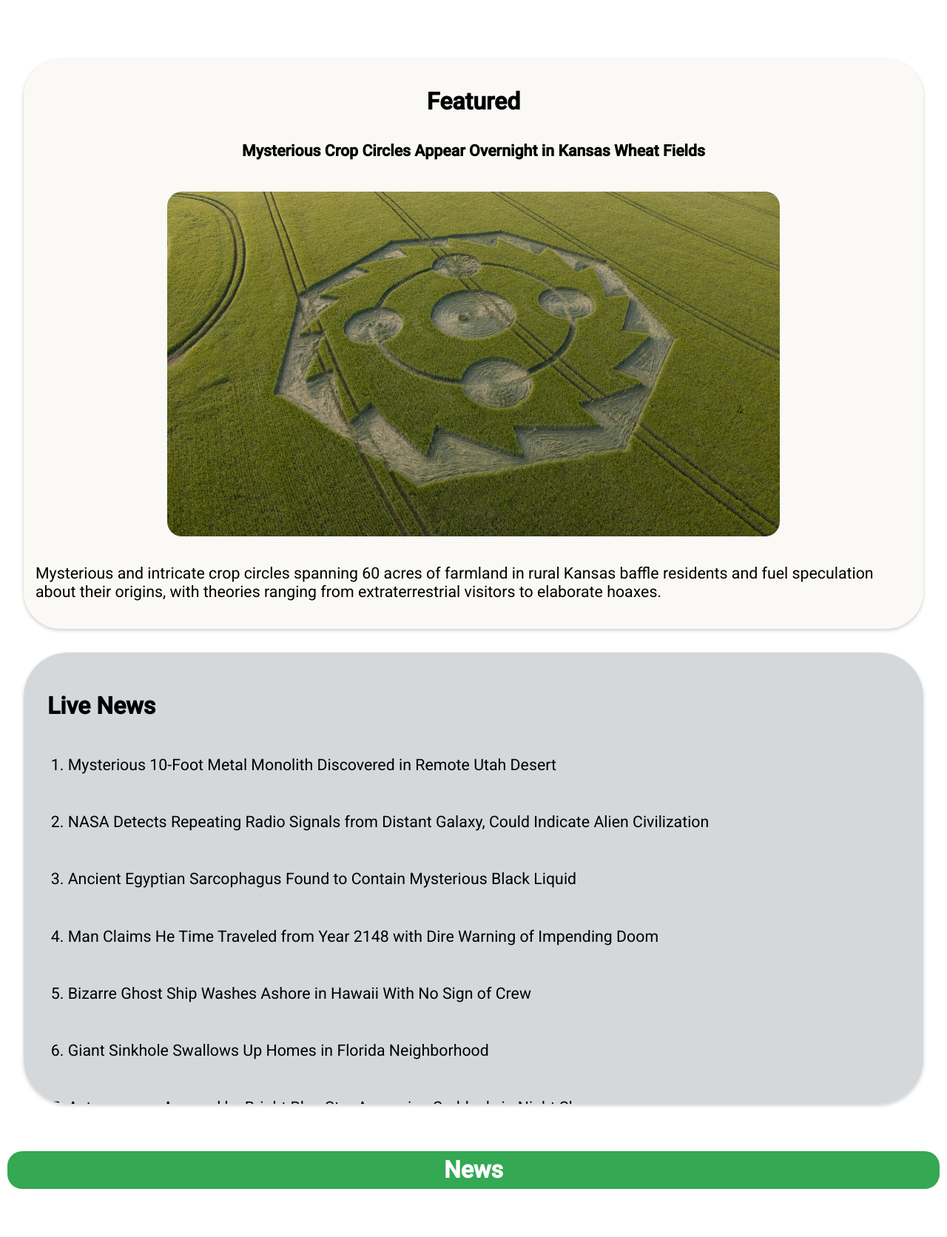
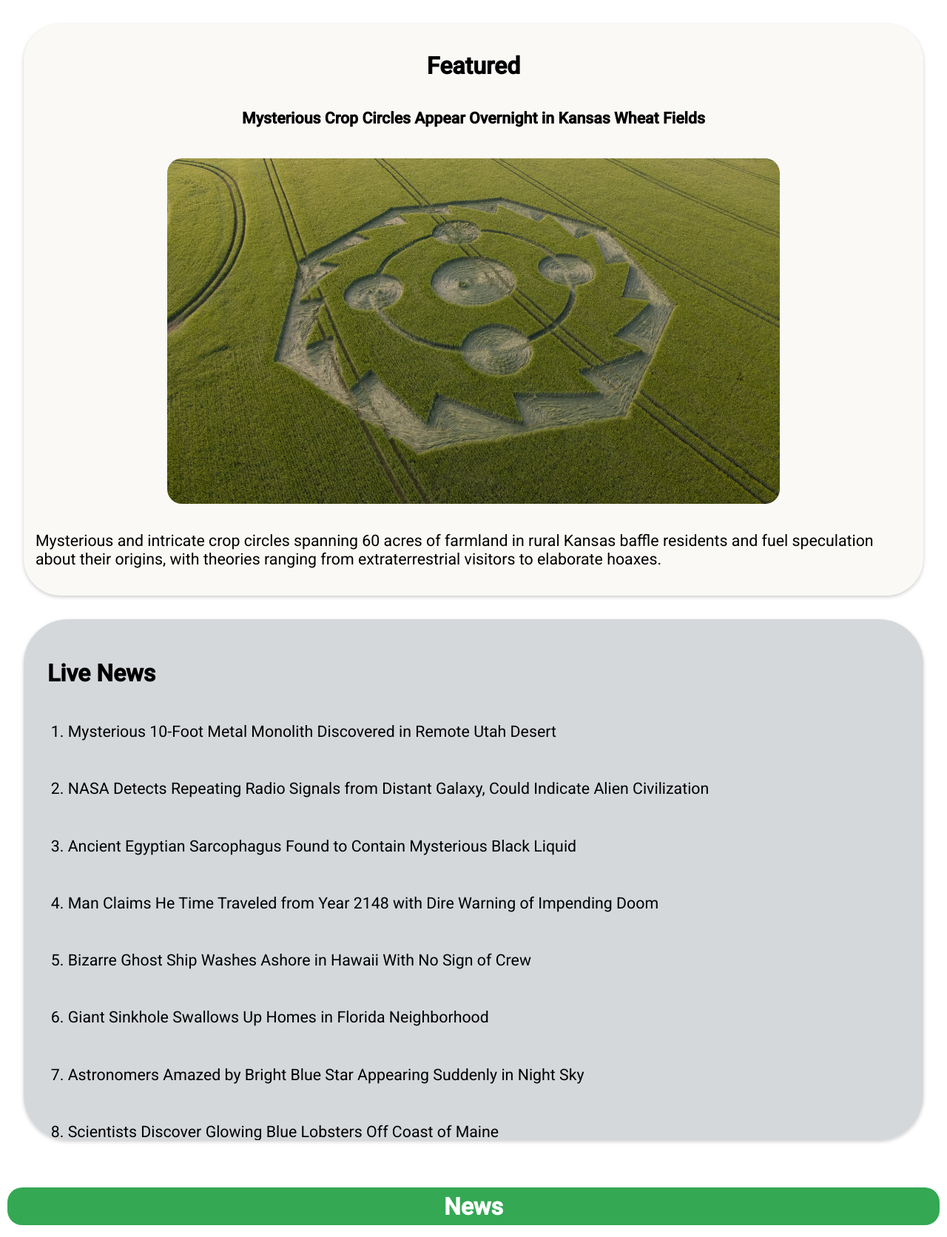
Before and after one commit to B0ssCodes/fact-checker, a PHP site: page / in a window 1280 px wide. Shown: the part 108-1780 px from the top of the page at 74% size. Run offline with PHP 8.4, Linux system fonts and the light colour scheme.

Commit message:
picFixes

```diff
--- a/index.html
+++ b/index.html
@@ -29,7 +29,7 @@
 
                 <div id="featuredNewsEntry">
                 <h1 id="featuredNewsSectionTilte">Featured</h1>
-        <h1 id="featuredNewsTitle">Mysterious Crop Circles Appear Overnight in Kansas Wheat Fields</h1>
+        <h2 id="featuredNewsTitle">Mysterious Crop Circles Appear Overnight in Kansas Wheat Fields</h2>
         <img id ="featuredNewsImage"src="images/mysteriousCropCircles.jpg"/>
         <p>Mysterious and intricate crop circles spanning 60 acres of farmland in rural Kansas baffle residents and fuel speculation about their origins, with theories ranging from extraterrestrial visitors to elaborate hoaxes. </p>
         </div>
--- a/styles.css
+++ b/styles.css
@@ -115,7 +115,7 @@ footer {
     display: flex;
     flex-direction: row;
     justify-content: center;
-    margin: 5em 2em 2em 2em;
+    margin: 2em 2em 2em 2em;
     flex-wrap: wrap;
     gap: 2em;
 
@@ -129,7 +129,7 @@ footer {
     padding: 2em;
     flex-grow: 1;
     flex-basis: 12.5em;
-    max-height: 34.125em;
+    height: 40em;
     box-shadow: 0 2px 5px rgba(0, 0, 0, 0.2);
 
 }
@@ -151,8 +151,7 @@ footer {
 }
 #newsImage{
     margin-top: 1em;
-    max-width: 80%;
-    min-width: 70%;
+    height: 40em;
     border-radius: 20px;
 }
 #newsInternalBody{
```
